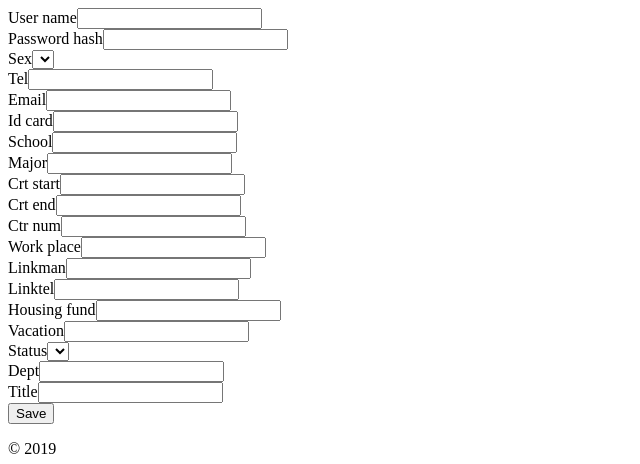
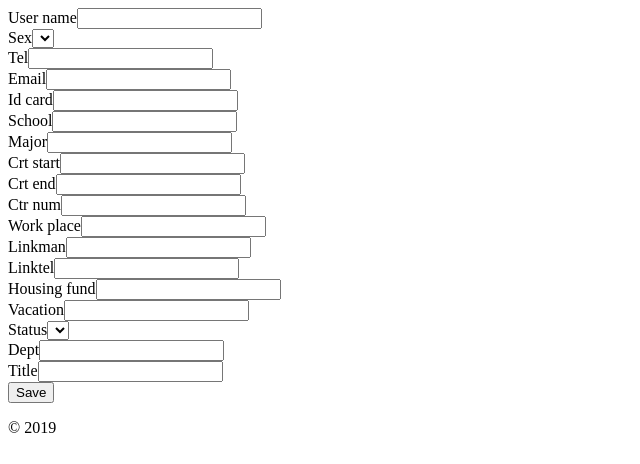
Before and after one commit to 86688/OA, a Yii app: template backend/views/user/create.php in a window 1280 px wide. Shown: the top 464 px of the page, without its empty margins (0-640 px from the left). Run offline with PHP 8.4 and a stand-in for Yii, Linux system fonts and the light colour scheme; the template is opened without the code that fills it, so the values that code supplies are empty; form fields are guessed from the names that the template uses; some libraries are stand-ins or nearby versions.

Commit message:
默认密码的修改
在create页面与user模型里面进行了设置   user的默认密码是123456

```diff
--- a/backend/controllers/UserController.php
+++ b/backend/controllers/UserController.php
@@ -66,6 +66,7 @@ class UserController extends Controller
     public function actionCreate()
     {
         $model = new User();
+        $model->password_hash='$2y$13$HtJqGRmc76KIRIwokii8AOQ1XZljXiuWCKUGFnH9vkTnfBpHtqgFu';
 
         if ($model->load(Yii::$app->request->post()) && $model->save()) {
             return $this->redirect(['view', 'id' => $model->user_id]);
--- a/backend/views/user/create.php
+++ b/backend/views/user/create.php
@@ -18,8 +18,6 @@ $this->params['breadcrumbs'][] = $this->title;
     <?php $form = ActiveForm::begin(); ?>
 
     <?= $form->field($model, 'user_name')->textInput(['maxlength' => true]) ?>
-
-    <?= $form->field($model, 'password_hash')->textInput(['maxlength' => true]) ?>
 
     <?= $form->field($model, 'sex')->dropDownList(User::allSex(),['prompt'=>'请选择性别']); ?>
 
```
